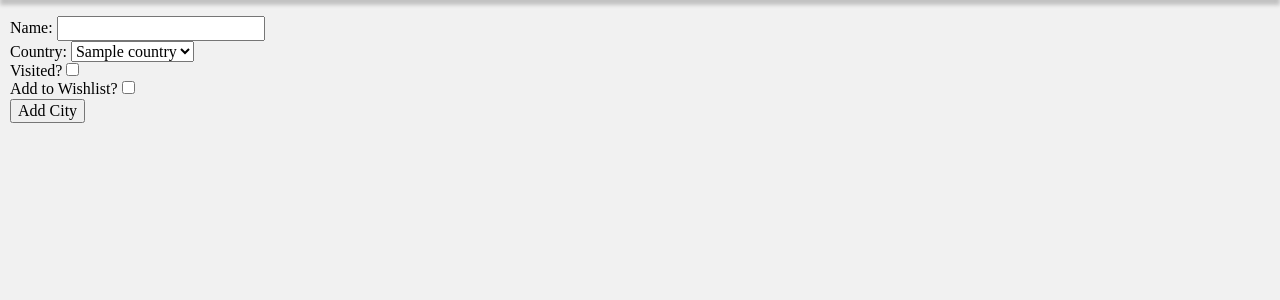
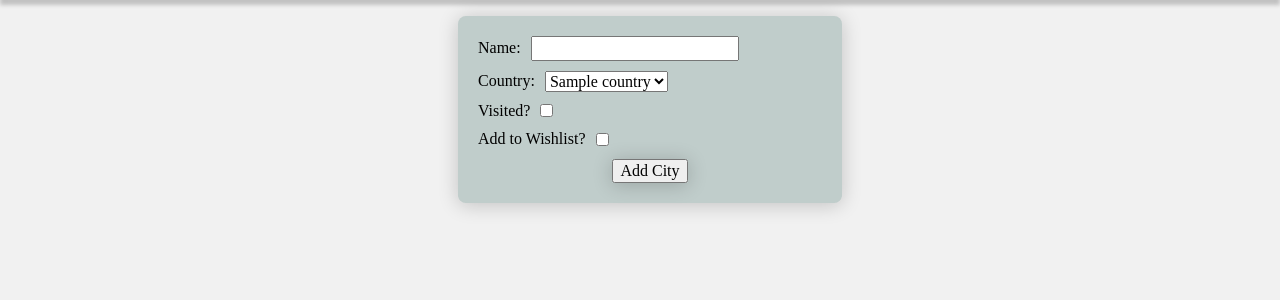
Before and after one commit to mldrenth/travel_bucket_list, a Flask app: page /cities/new in a window 1280 px wide. Shown: the part 58-358 px from the top of the page. Run offline with Flask 2, Linux system fonts and the light colour scheme; a database or web service that is not in the repository returns one stand-in record (values such as "Sample title"); some libraries are stand-ins or nearby versions.

Commit message:
Added basic styling for forms

```diff
--- a/repositories/city_repository.py
+++ b/repositories/city_repository.py
@@ -1,6 +1,6 @@
 from pdb import run
 from db.run_sql import run_sql
-
+from psycopg2 import sql as sql_test
 from models.country import Country
 from models.city import City
 import repositories.country_repository as country_repository
@@ -53,7 +53,8 @@ def select_by_country(country):
 def filter(option,state):
     cities = []
     boolean_state = state == "true"
-    sql = f"SELECT * FROM cities WHERE {option} = %s"
+    #Formating sql query string to pass in column via browser
+    sql = sql_test.SQL("SELECT * FROM cities WHERE {column} = %s").format(column=sql_test.Identifier(option))
     values = [boolean_state]
     results = run_sql(sql,values)
     for row in results:
--- /dev/null
+++ b/static/form.css
@@ -0,0 +1,27 @@
+.form {
+    box-sizing: border-box;
+    margin: 0 auto;
+    background-color: #c0cdcb;
+    border-radius: 8px;
+    width: 30vw;
+    display: flex;
+    flex-direction: column;
+    box-shadow: 0 2px 20px rgb(0 0 0 / 20%);
+    padding: 20px;
+    gap: 10px;
+
+
+}
+
+.selection-div {
+    display: flex;
+    flex-direction: row;
+    gap: 10px;
+    align-items: center;
+
+}
+
+.selection-button {
+    align-self: center;
+    box-shadow: 0 2px 20px rgb(0 0 0 / 20%);
+}
--- a/static/style.css
+++ b/static/style.css
@@ -49,6 +49,7 @@ main {
     background-position: center;
     background-blend-mode: lighten;
     box-shadow: 0px 8px 24px;
+    border-radius: 8px;
 
 }
 #main-image-div > p {
--- a/templates/base.html
+++ b/templates/base.html
@@ -2,6 +2,7 @@
     <head>
         <link rel="stylesheet" href="https://cdnjs.cloudflare.com/ajax/libs/normalize/8.0.1/normalize.min.css">
         <link rel="stylesheet" href="{{ url_for('static', filename='style.css') }}">
+        <link rel="stylesheet" href="{{ url_for('static', filename='form.css') }}">
         <script src="https://kit.fontawesome.com/d0103accc4.js" crossorigin="anonymous"></script>
         <title>{{ title }} -- My Travel Bucket List</title>
     </head>
--- a/templates/cities/new.html
+++ b/templates/cities/new.html
@@ -1,11 +1,11 @@
 {% extends 'base.html' %}
 {% block content %}
-<form action="/cities" method="post">
-    <div>
+<form class="form" action="/cities" method="post">
+    <div class="selection-div">
         <label for="name">Name:</label>
         <input type="text" id="name" name="name" required>
     </div>
-    <div>
+    <div class="selection-div">
         <label for="country">Country:</label>
         <select name="country_id" id="country">
             {% for country in countries %}
@@ -14,15 +14,17 @@
             {% endfor %}
         </select>
     </div>
-    <div>
+    <div class="selection-div">
         <label for="visited">Visited?</label>
         <input type="checkbox" id="visited" name="visited">
     </div>
-    <div>
+    <div class="selection-div">
         <label for="want_to_visit">Add to Wishlist?</label>
         <input type="checkbox" id="want_to_visit" name="want_to_visit">
     </div>
-    <button type="submit">Add City</button>
+    <div class="selection-div selection-button">
+        <button type="submit">Add City</button>
+    </div>
 </form>
 
 {% endblock content %}
```
Also changed, not shown: templates/cities/edit.html (+7 -5 lines), templates/countries/edit.html (+7 -5 lines), templates/countries/new.html (+9 -5 lines).
